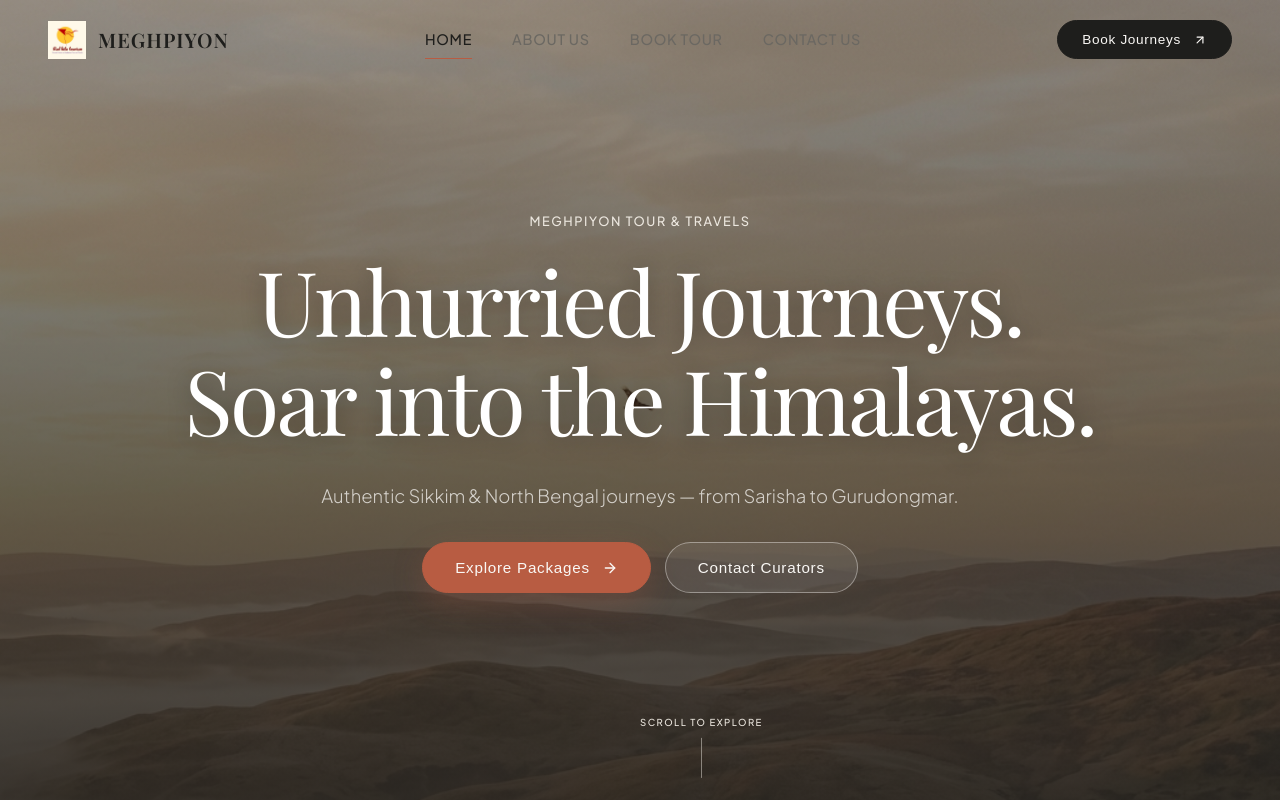
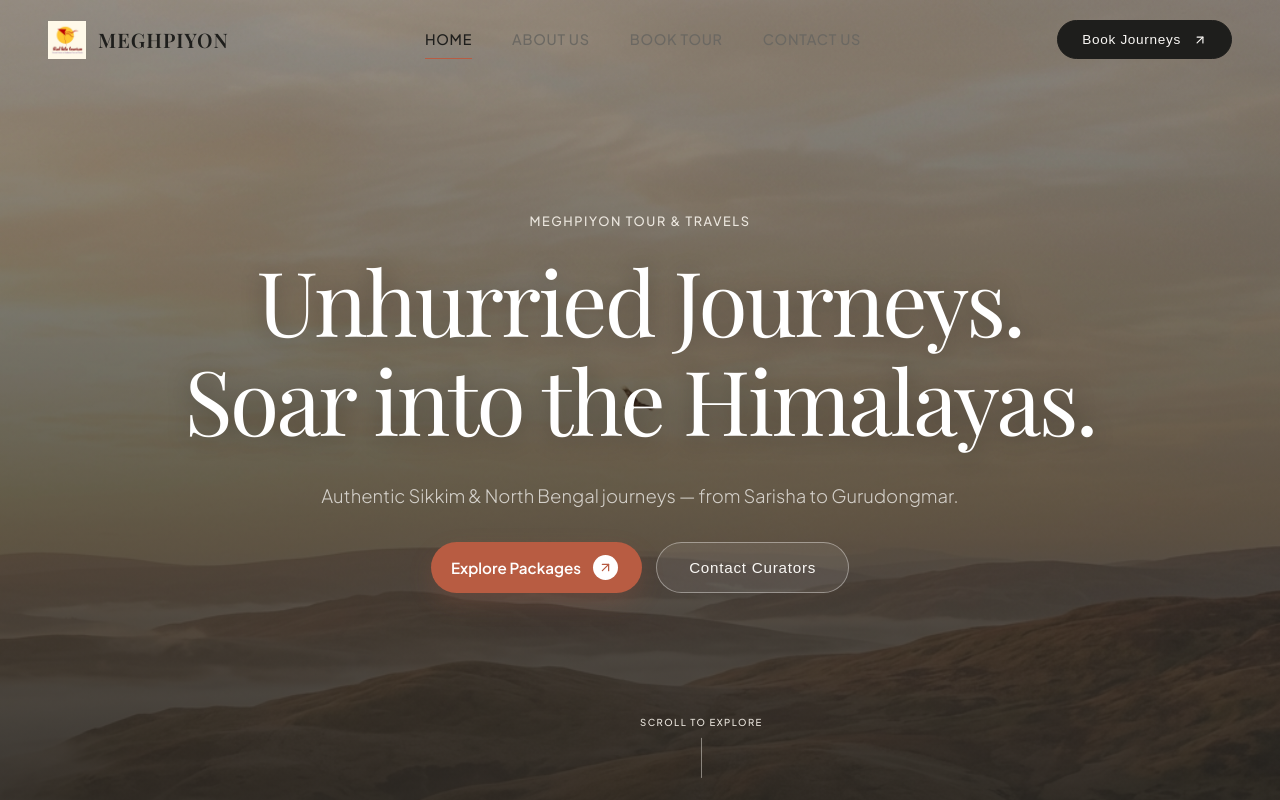
Before and after one commit to jitsinghamahapatra/TOURISM-WEB, a React (Vite) app: page / in a window 1280 px wide. Shown: the top 800 px of the page. Built offline with nearby package versions, Linux system fonts and the light colour scheme; a web font is replaced by a local one.

Commit message:
btn however add

```diff
--- a/src/index.css
+++ b/src/index.css
@@ -339,3 +339,82 @@ a {
   75%  {transform: translate(   0,100%)}
   100% {transform: translate(   0,0)}
 }
+
+/* Custom Sliding-Arrow Explore Packages Button */
+.explore-packages-btn {
+  all: unset;
+  cursor: pointer;
+  line-height: 1;
+  text-decoration: none;
+  display: inline-flex;
+  border: none;
+  align-items: center;
+  gap: 0.75rem;
+  background-color: var(--accent-terracotta);
+  color: #fff;
+  border-radius: 10rem;
+  font-family: var(--font-sans);
+  font-size: 0.95rem;
+  font-weight: 600;
+  padding: 0.75rem 1.5rem;
+  padding-left: 20px;
+  white-space: nowrap;
+  overflow: hidden;
+  text-overflow: ellipsis;
+  transition: background-color 0.3s ease, transform 0.3s ease, box-shadow 0.3s ease;
+  box-shadow: 0 10px 25px rgba(184, 92, 66, 0.2);
+  z-index: 1;
+}
+
+.explore-packages-btn__icon-wrapper {
+  flex-shrink: 0;
+  width: 25px;
+  height: 25px;
+  position: relative;
+  color: var(--accent-terracotta);
+  background-color: #fff;
+  border-radius: 50%;
+  display: grid;
+  place-items: center;
+  overflow: hidden;
+  transition: color 0.3s ease;
+}
+
+.explore-packages-btn:hover {
+  background-color: var(--text-charcoal);
+  box-shadow: 0 10px 25px rgba(30, 30, 28, 0.25);
+  transform: translateY(-2px);
+}
+
+.explore-packages-btn:hover .explore-packages-btn__icon-wrapper {
+  color: var(--text-charcoal);
+}
+
+.explore-packages-btn__icon-svg {
+  transition: transform 0.3s ease-in-out;
+}
+
+.explore-packages-btn__icon-svg--copy {
+  position: absolute;
+  transform: translate(-150%, 150%);
+  transition: transform 0.3s ease-in-out;
+}
+
+/* Hover transitions for the flying arrows */
+.explore-packages-btn:hover .explore-packages-btn__icon-svg:first-child {
+  transform: translate(150%, -150%);
+}
+
+.explore-packages-btn:hover .explore-packages-btn__icon-svg--copy {
+  transition: transform 0.3s ease-in-out 0.1s;
+  transform: translate(0);
+}
+
+/* Mobile responsive style */
+@media (max-width: 768px) {
+  .explore-packages-btn {
+    width: 100% !important;
+    justify-content: center !important;
+    box-sizing: border-box;
+  }
+}
--- a/src/pages/Home.jsx
+++ b/src/pages/Home.jsx
@@ -1,6 +1,6 @@
 import React, { useRef, useState } from 'react';
 import { motion, useScroll, useTransform, AnimatePresence } from 'framer-motion';
-import { ArrowRight, Compass, Shield, Heart, Star, Check, HelpCircle, ChevronDown, ChevronUp, MapPin, Coffee, Car, ShieldAlert, Award } from 'lucide-react';
+import { ArrowRight, ArrowUpRight, Compass, Shield, Heart, Star, Check, HelpCircle, ChevronDown, ChevronUp, MapPin, Coffee, Car, ShieldAlert, Award } from 'lucide-react';
 import { useLenis } from 'lenis/react';
 
 export default function Home({ tours, aboutContent, onSelectTour, onNavigate }) {
@@ -231,14 +231,13 @@ export default function Home({ tours, aboutContent, onSelectTour, onNavigate })
           >
             <button
               onClick={() => handleBookTourClick('All')}
-              className="button-primary hero-cta-primary"
-              style={{
-                backgroundColor: 'var(--accent-terracotta)',
-                borderColor: 'var(--accent-terracotta)',
-                boxShadow: '0 10px 30px rgba(184, 92, 66, 0.25)'
-              }}
+              className="explore-packages-btn hero-cta-primary"
             >
-              Explore Packages <ArrowRight size={16} />
+              Explore Packages
+              <span className="explore-packages-btn__icon-wrapper">
+                <ArrowUpRight className="explore-packages-btn__icon-svg" size={15} />
+                <ArrowUpRight className="explore-packages-btn__icon-svg explore-packages-btn__icon-svg--copy" size={15} />
+              </span>
             </button>
             <button
               onClick={() => onNavigate('contact')}
```
Also changed, not shown: 2 other files (tests, documents, lock files or other folders).
